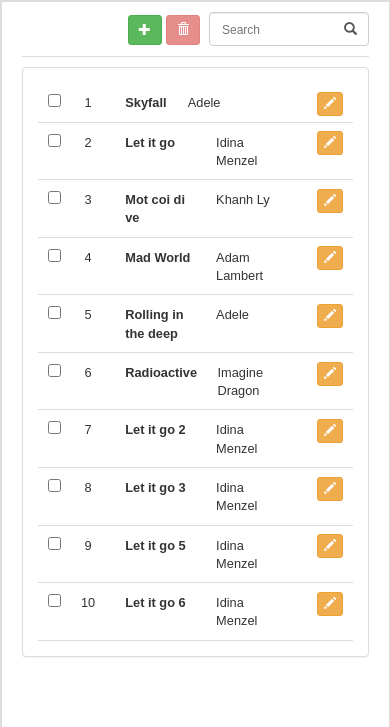
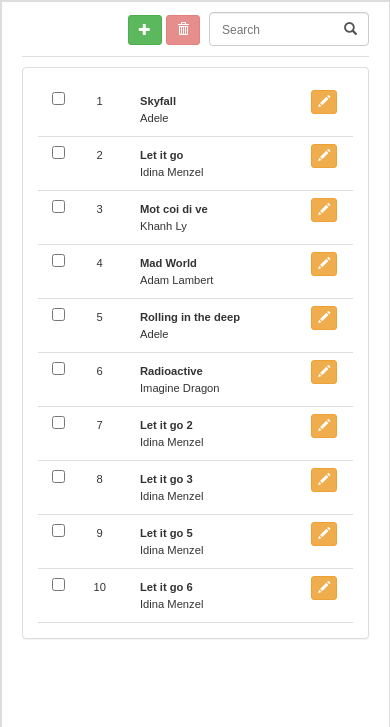
Before and after one commit to demonbo/musicApp, a website: page index1.html in a window 390 px wide. Shown: the part 117-844 px from the top of the page. Drawn offline with Linux system fonts and the light colour scheme.

Commit message:
co 1Nov webver5

```diff
--- a/styles/queries.css
+++ b/styles/queries.css
@@ -81,18 +81,23 @@ MEDIA QUERIES
     display: none;
   }
   .div-td .td-child {
-    display: table-cell;
+    display: block;
+    margin-top: 0;
+    width: 100%;
   }
   .div-td .td-child:first-child {
     font-weight: bold;
+    padding-bottom: 1px;
   }
-
+  .div-td .td-child:last-child {
+    padding-top: 0;
+  }
   /*.action-bar .search-field .search {*/
     /*width: 200px;*/
   /*}*/
 }  /*end 620px*/
 
-@media screen and (max-width: 531px) {
+@media screen and (max-width: 539px) {
 
   .hide-on-small{
     display: none;
@@ -140,7 +145,7 @@ MEDIA QUERIES
     display: none;
   }
   .div-table {
-    /*font-size: 0.7em;*/
+    font-size: 0.7em;
   }
 
   } /*end 409*/
```
